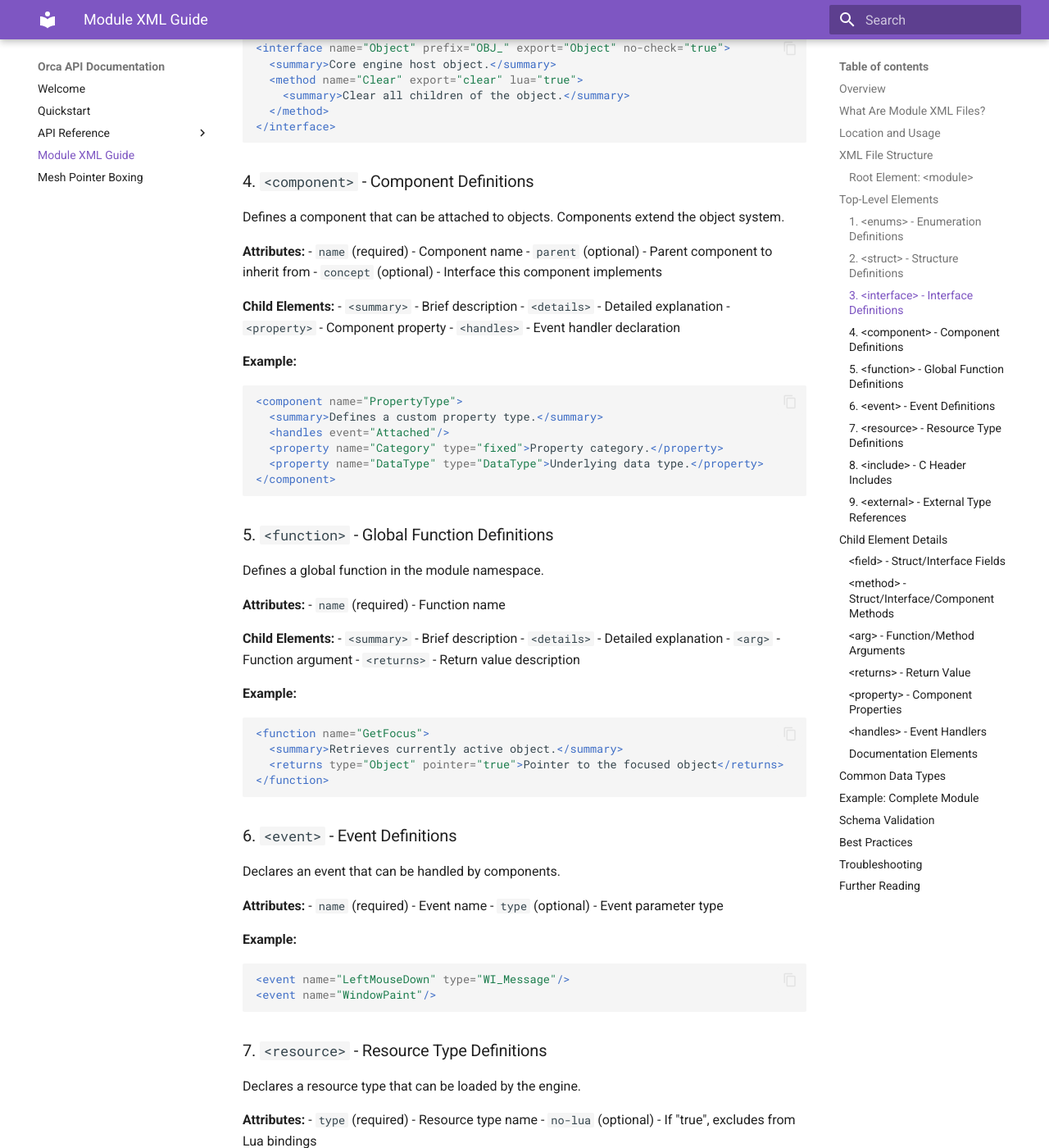
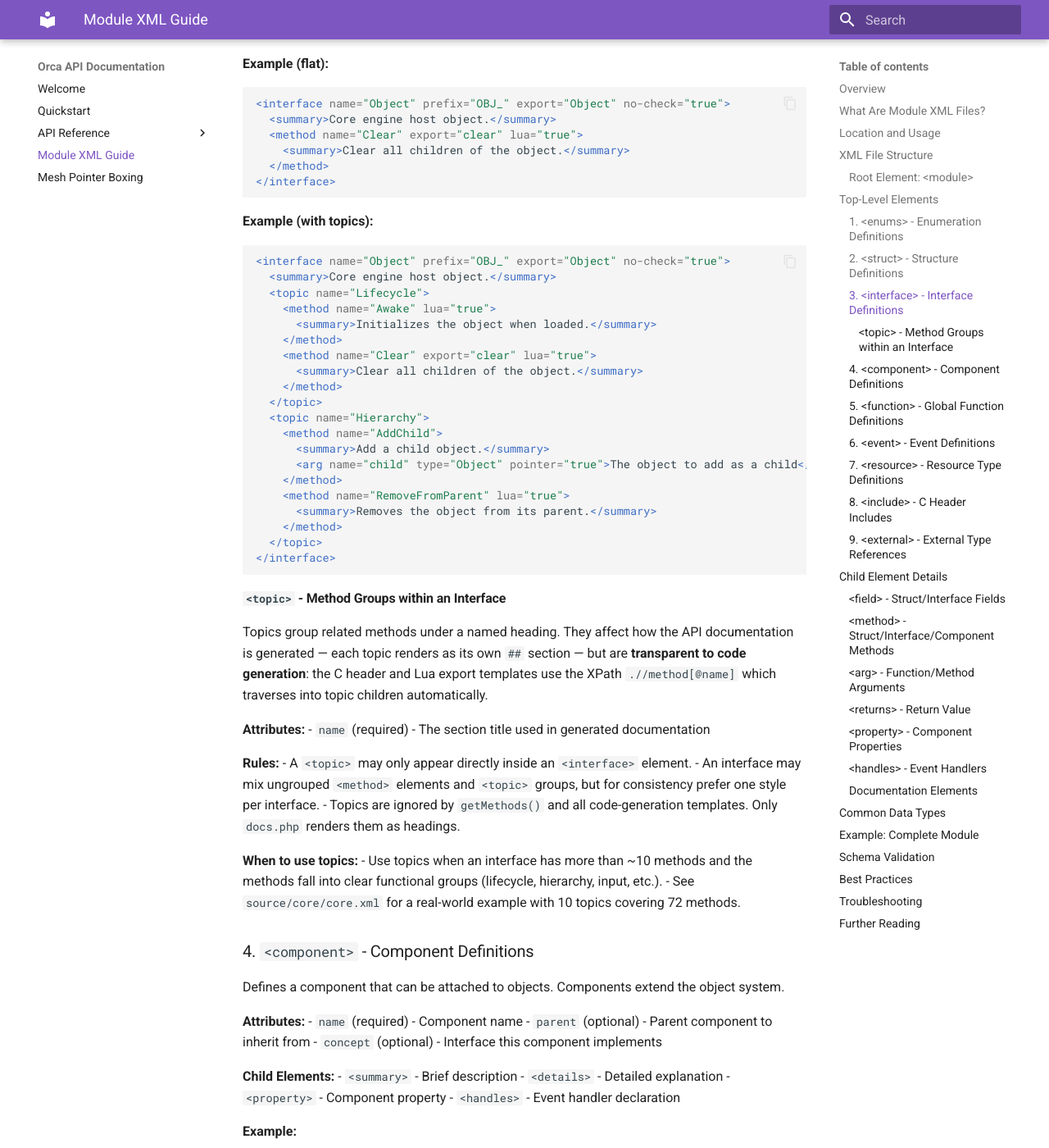
Before and after one commit to corepunch/orca, an MkDocs documentation site: the page built from docs/MODULE_XML_GUIDE.md, in a window 1280 px wide and 1400 px high, scrolled down 2971 px. Shown: the whole window at 82% size. Built offline with MkDocs 1.6.1 and Material for MkDocs 9.7.7, drawn with Linux system fonts in a browser that asks for light colours; some of the changed text lies outside the part shown.

Commit message:
Add topic grouping docs to MODULE_XML_GUIDE and .github/copilot-instructions.md
Co-authored-by: corepunch <83646194+corepunch@users.noreply.github.com>

````diff
--- a/docs/MODULE_XML_GUIDE.md
+++ b/docs/MODULE_XML_GUIDE.md
@@ -126,7 +126,13 @@ Similar to `<struct>`, but defines an abstract interface or base class.
 **Attributes:** Same as `<struct>`, plus:
 - `no-check` (optional) - If "true", skips type checking in generated code
 
-**Example:**
+**Child Elements:**
+- `<summary>` - Brief description
+- `<details>` - Detailed explanation
+- `<method>` - Method definition (flat, ungrouped)
+- `<topic>` - Named group of methods (see below)
+
+**Example (flat):**
 ```xml
 <interface name="Object" prefix="OBJ_" export="Object" no-check="true">
   <summary>Core engine host object.</summary>
@@ -135,6 +141,46 @@ Similar to `<struct>`, but defines an abstract interface or base class.
   </method>
 </interface>
 ```
+
+**Example (with topics):**
+```xml
+<interface name="Object" prefix="OBJ_" export="Object" no-check="true">
+  <summary>Core engine host object.</summary>
+  <topic name="Lifecycle">
+    <method name="Awake" lua="true">
+      <summary>Initializes the object when loaded.</summary>
+    </method>
+    <method name="Clear" export="clear" lua="true">
+      <summary>Clear all children of the object.</summary>
+    </method>
+  </topic>
+  <topic name="Hierarchy">
+    <method name="AddChild">
+      <summary>Add a child object.</summary>
+      <arg name="child" type="Object" pointer="true">The object to add as a child</arg>
+    </method>
+    <method name="RemoveFromParent" lua="true">
+      <summary>Removes the object from its parent.</summary>
+    </method>
+  </topic>
+</interface>
+```
+
+#### `<topic>` - Method Groups within an Interface
+
+Topics group related methods under a named heading. They affect how the API documentation is generated — each topic renders as its own `##` section — but are **transparent to code generation**: the C header and Lua export templates use the XPath `.//method[@name]` which traverses into topic children automatically.
+
+**Attributes:**
+- `name` (required) - The section title used in generated documentation
+
+**Rules:**
+- A `<topic>` may only appear directly inside an `<interface>` element.
+- An interface may mix ungrouped `<method>` elements and `<topic>` groups, but for consistency prefer one style per interface.
+- Topics are ignored by `getMethods()` and all code-generation templates. Only `docs.php` renders them as headings.
+
+**When to use topics:**
+- Use topics when an interface has more than ~10 methods and the methods fall into clear functional groups (lifecycle, hierarchy, input, etc.).
+- See `source/core/core.xml` for a real-world example with 10 topics covering 72 methods.
 
 ### 4. `<component>` - Component Definitions
 
@@ -430,9 +476,10 @@ The DTD schema is published at `https://corepunch.github.io/orca/schemas/module.
 1. **Always include documentation** - Every element should have at least a `<summary>`
 2. **Use consistent naming** - Follow C naming conventions for elements
 3. **Group related items** - Place related structs, enums, and functions together
-4. **Keep it simple** - XML should describe the API, not implementation details
-5. **Test generation** - Run `make modules` after changes to verify XML is valid
-6. **Check generated code** - Review the generated `.h` and `.c` files to ensure correctness
+4. **Use `<topic>` for large interfaces** - If an `<interface>` has more than ~10 methods, group them with `<topic>` elements (e.g., Lifecycle, Hierarchy, Messaging). Topics appear as sections in the generated documentation but are invisible to code generation.
+5. **Keep it simple** - XML should describe the API, not implementation details
+6. **Test generation** - Run `make modules` after changes to verify XML is valid
+7. **Check generated code** - Review the generated `.h` and `.c` files to ensure correctness
 
 ## Troubleshooting
 
````
Also changed, not shown: .github/copilot-instructions.md (added).
